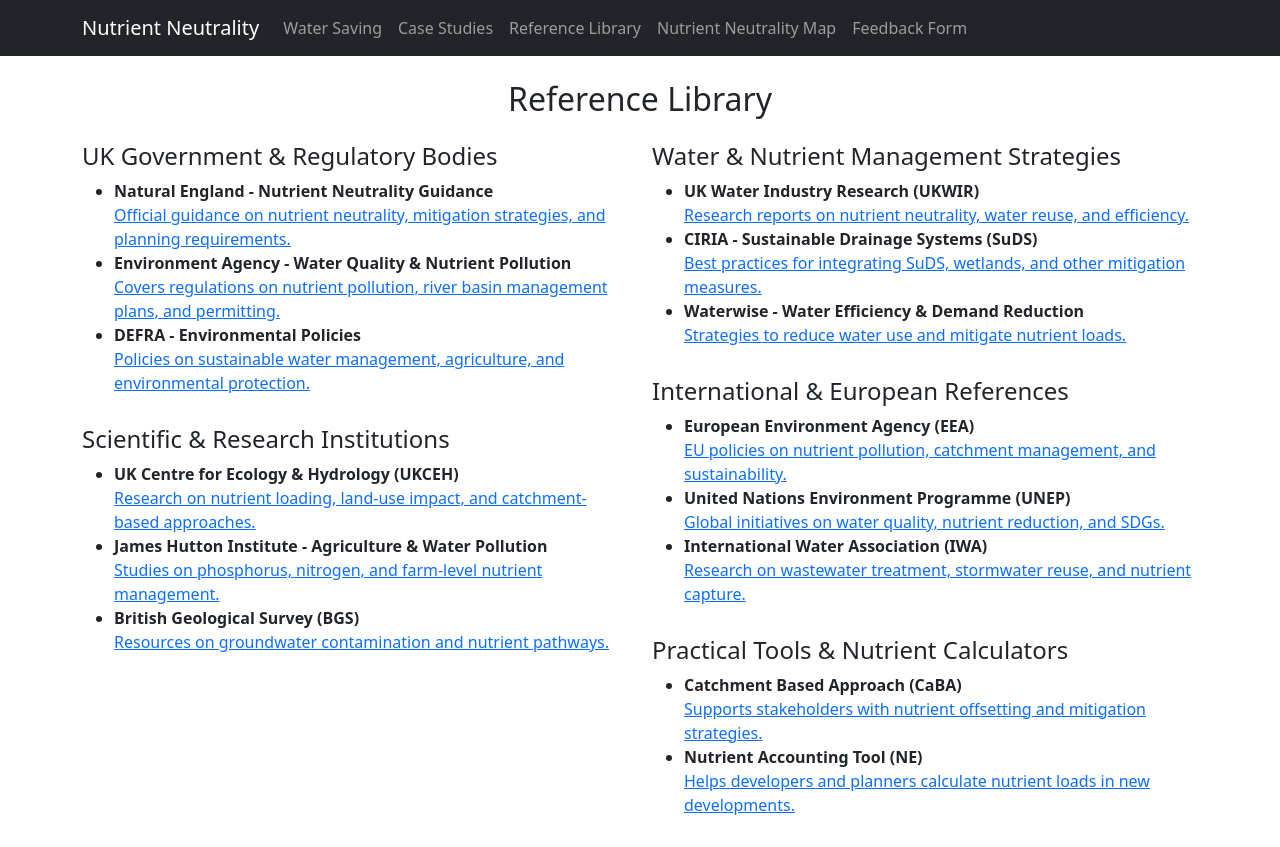
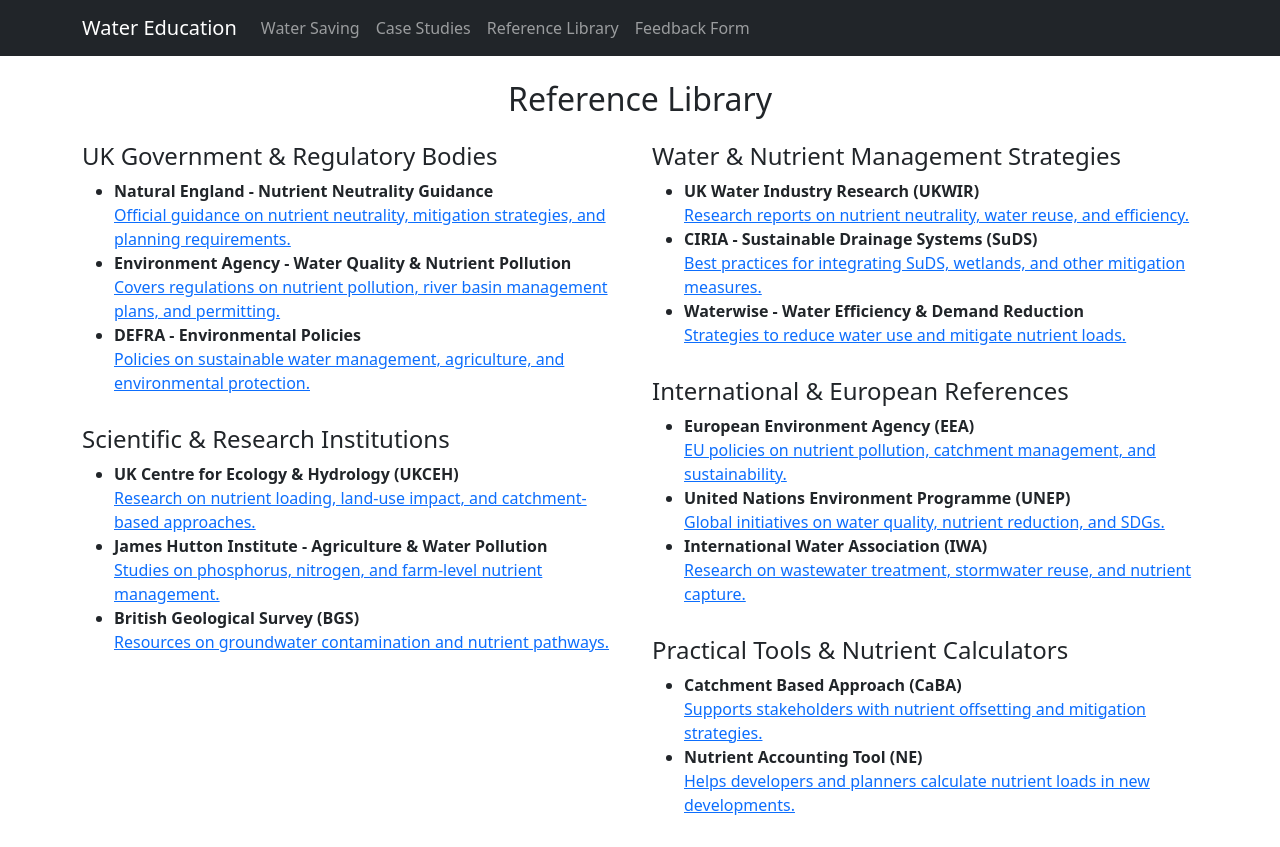
Before and after one commit to CharmsMagna/WaterEducation, a plain HTML site: page reference-library.html in a window 1280 px wide. Drawn offline with nearby package versions, Linux system fonts and the light colour scheme.

Commit message:
Update reference-library.html

```diff
--- a/reference-library.html
+++ b/reference-library.html
@@ -14,7 +14,7 @@
 <body>
     <nav class="navbar navbar-expand-lg navbar-dark bg-dark">
         <div class="container">
-            <a class="navbar-brand" href="index.html">Nutrient Neutrality</a>
+            <a class="navbar-brand" href="index.html">Water Education</a>
             <button class="navbar-toggler" type="button" data-bs-toggle="collapse" data-bs-target="#navbarNav">
                 <span class="navbar-toggler-icon"></span>
             </button>
@@ -23,7 +23,6 @@
                     <li class="nav-item"><a class="nav-link" href="water-saving.html">Water Saving</a></li>
                     <li class="nav-item"><a class="nav-link" href="water-savings-case-studies.html">Case Studies</a></li>
                     <li class="nav-item"><a class="nav-link" href="reference-library.html">Reference Library</a></li>
-                    <li class="nav-item"><a class="nav-link" href="nutrient-map.html">Nutrient Neutrality Map</a></li>
                     <li class="nav-item"><a class="nav-link" href="feedback.html">Feedback Form</a></li>
                 </ul>
             </div>
```
